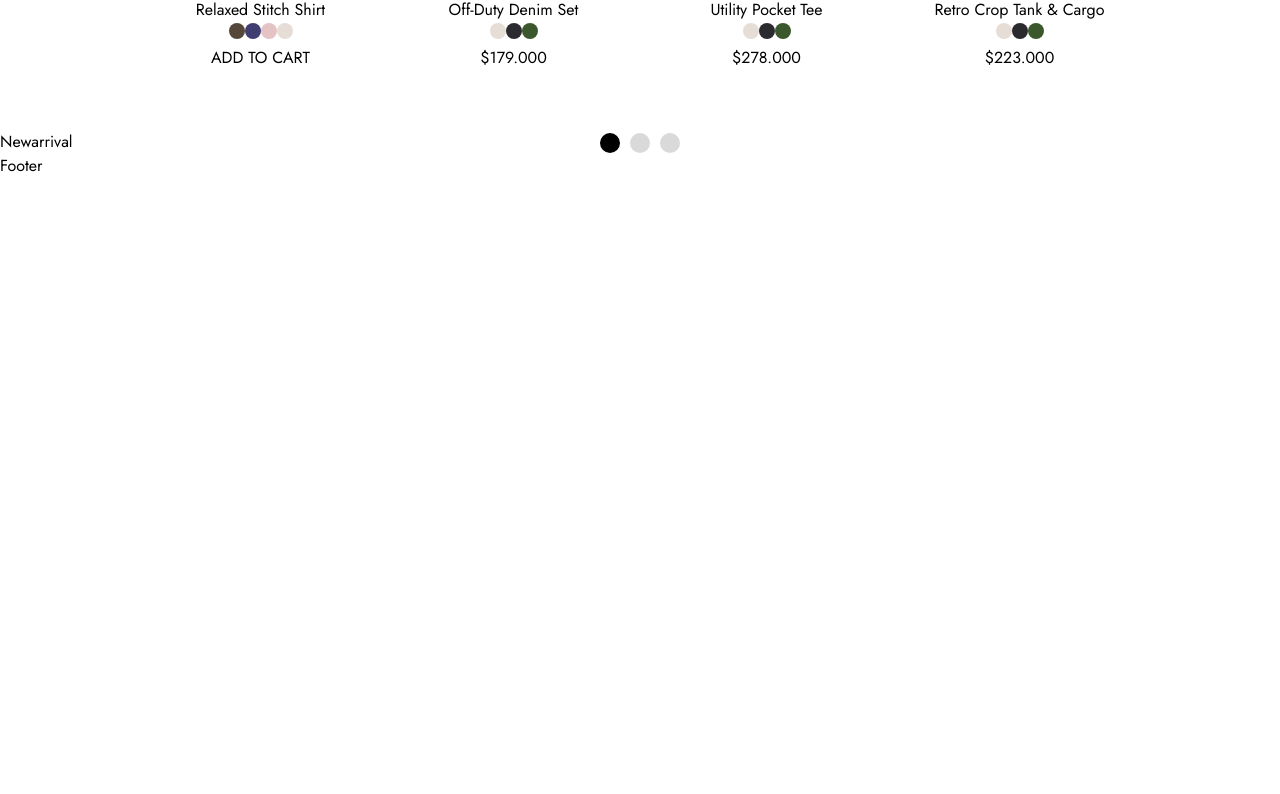
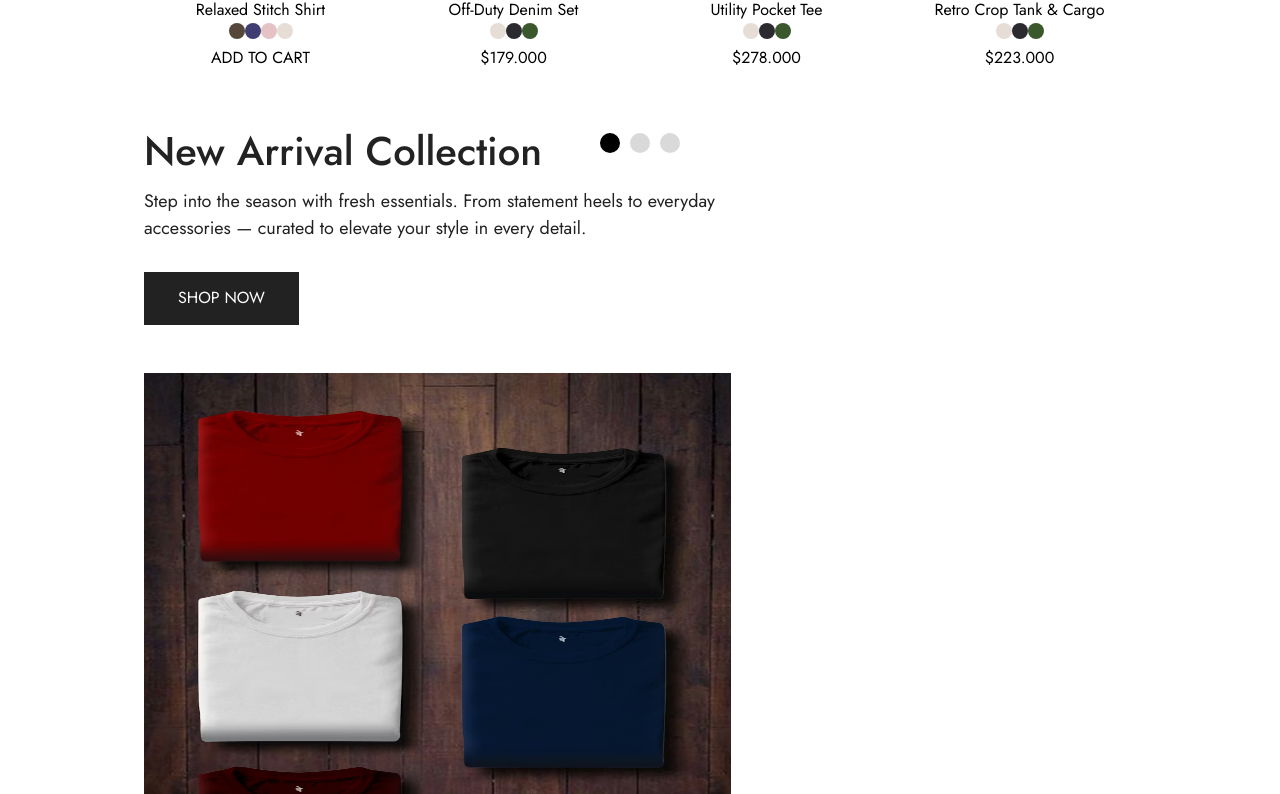
Before and after one commit to Jamil-coder360/Medove-fashion, a React (Vite) app: page / in a window 1280 px wide. Shown: the part 3506-4300 px from the top of the page. Before the commit the page ends 3684 px from the top, so only its background shows below. Built offline with nearby package versions, Linux system fonts and the light colour scheme.

Commit message:
remove wrong root install

```diff
--- a/package.json
+++ b/package.json
@@ -28,6 +28,6 @@
     "eslint-plugin-react-hooks": "^7.0.1",
     "eslint-plugin-react-refresh": "^0.4.24",
     "globals": "^16.5.0",
-    "vite": "^7.2.4"
+    "vite": "^7.3.1"
   }
 }
--- a/src/component/Newarrival.jsx
+++ b/src/component/Newarrival.jsx
@@ -1,8 +1,24 @@
 import React from 'react'
-
+import Button from './Button';
+import Image from "../assets/exclusive-1.png";
 const Newarrival = () => {
   return (
-    <div>Newarrival</div>
+    <section>
+      <div className="container">
+        <div>
+            <div className='w-[587px] mb-12'>
+                <h3 className=' text-[40px] font-medium leading-10.5 text-black-222 mb-4 '>New Arrival Collection</h3>
+                <p className=' text-[18px] font-normal leading-6.75 text-black-222 mb-7.5 '>Step into the season with fresh essentials. From statement heels to everyday accessories — curated to elevate your style in every detail.</p>
+                <Button>SHOP NOW</Button>
+
+            </div>
+            <div>
+                <img src={Image} alt="" className=' h-[590px] w-[587px] ' />
+            </div>
+        </div>
+        <div></div>
+      </div>
+    </section>
   )
 }
 
```
Also changed, not shown: 1 other file (tests, documents, lock files or other folders).
